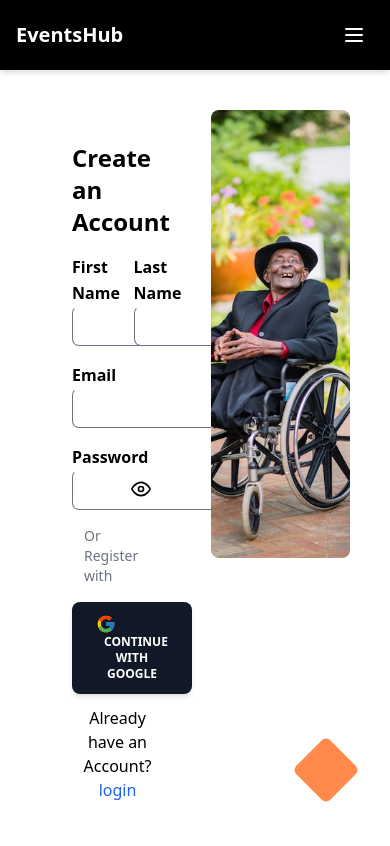
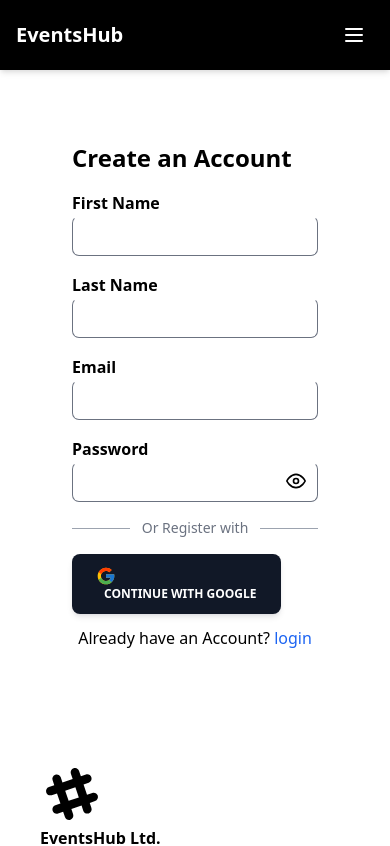
Before and after one commit to Braben/event-accessibility-guide, a React (Vite) app in the folder Client/: page /signup in a window 390 px wide. Shown: the top 846 px of the page. Built offline with nearby package versions, Linux system fonts and the light colour scheme.

Commit message:
password code

```diff
--- a/Client/src/pages/Login.jsx
+++ b/Client/src/pages/Login.jsx
@@ -22,53 +22,13 @@ const Login = () => {
   const [password, setPassword] = useState("");
   return (
     <div>
-      <div class="flex gap-4 p-10">
-        <div class="w-1/2 p-8 ">
-          <h4 className="font-bold text-2xl ">Welcome back</h4>
+      <div className="flex flex-col sm:flex-row gap-4 p-10">
+        {/* Left Section */}
+        <div className="w-full sm:w-1/2 p-8">
+          <h4 className="font-bold text-2xl">Welcome back</h4>
           <p className="mb-4 text-sm">Please enter your details to Login</p>
-          <div>
-            {/* Signup form */}
-            {/* <div className="flex justify-between gap-4 mb-4">
-              <div className="w-1/2">
-                <Typography
-                  as="label"
-                  htmlFor="FirstName"
-                  type="small"
-                  color="default"
-                  className="font-semibold"
-                >
-                  First Name
-                </Typography>
-                <Input
-                  id="firstName"
-                  type="text"
-                  value={firstName}
-                  placeholder="John"
-                  className="w-full placeholder:italic placeholder:text-slate-400  "
-                  onChange={(e) => setFirstName(e.target.value)}
-                />
-              </div>
 
-              <div className="w-1/2">
-                <Typography
-                  as="label"
-                  htmlFor="text2"
-                  type="small"
-                  color="default"
-                  className="font-semibold"
-                >
-                  Last Name
-                </Typography>
-                <Input
-                  id="LastName"
-                  type="text"
-                  value={lastName}
-                  placeholder="Doe"
-                  className="w-full placeholder:italic placeholder:text-slate-400"
-                  onChange={(e) => setLastName(e.target.value)}
-                />
-              </div>
-            </div> */}
+          {/* Email Input */}
           <div className="w-full mb-4">
             <Typography
               as="label"
@@ -88,6 +48,9 @@ const Login = () => {
               onChange={(e) => setEmail(e.target.value)}
             />
           </div>
+
+          {/* Password Input */}
+          {/* Password Input */}
           <div className="w-full relative mb-4">
             <Typography
               as="label"
@@ -100,29 +63,31 @@ const Login = () => {
             </Typography>
             <Input
               id="password"
-                type={showPassword ? "text" : "password"} // Toggle between text & password
+              type={showPassword ? "text" : "password"}
+              value={password}
               placeholder=""
               className="w-full placeholder:italic placeholder:text-slate-400 pr-10"
+              onChange={setPassword}
             />
-
-              {/* Eye Icon */}
+            {/* Toggle Password Visibility */}
             <button
               type="button"
               onClick={() => setShowPassword(!showPassword)}
-                className="absolute inset-y-0 right-3 top-6 flex items-center text-black stoke-"
+              className="absolute inset-y-0 right-3 top-6 flex items-center text-black"
             >
               {showPassword ? <FiEyeOff size={20} /> : <FiEye size={20} />}
             </button>
           </div>
-            <Button className="mt-2 font-bold  w-full">Login</Button>
+          <Button className="mt-2 font-bold w-full">Login</Button>
+
+          {/* Divider */}
           <div className="flex items-center w-full my-4">
             <div className="flex-1 border-t border-gray-400"></div>
-              <span className="px-3 text-sm text-gray-500 ">
-                Or Continue with
-              </span>
+            <span className="px-3 text-sm text-gray-500">Or Continue with</span>
             <div className="flex-1 border-t border-gray-400"></div>
           </div>
 
+          {/* Google Login */}
           <Button
             className="hover:bg-inherit hover:text-black"
             isFullWidth
@@ -133,6 +98,7 @@ const Login = () => {
             </span>{" "}
             Google
           </Button>
+
           <p className="text-center mt-3">
             Don't have an Account?{" "}
             <span>
@@ -142,19 +108,19 @@ const Login = () => {
             </span>
           </p>
         </div>
-        </div>
-        <div className=" w-1/2 relative">
-          {/* <div className="absolute inset-0 bg-gradient-to-b from-white/60 to-transparent pointer-events-none"></div> */}
+
+        {/* Right Section (Image) */}
+        <div className="w-full hidden sm:block sm:w-1/2 relative">
           <figure className="w-full h-full relative">
             <img
               src={groupPlusWheel}
               className="rounded-lg object-cover scale-x-[-1] w-full h-[24rem]"
             />
-            <div className="absolute inset-x-0 bottom-0 -translate-y-24 translate-x-6 text-white ">
+            <div className="absolute inset-x-0 bottom-0 -translate-y-24 translate-x-6 text-white">
               <h3 className="tracking-wide text-2xl font-bold">Welcome Back</h3>
-              <p>Continue your journey to make the world more accessible </p>
+              <p>Continue your journey to make the world more accessible</p>
             </div>
-            <div class="absolute -translate-y-10 rounded-md rotate-45 bg-blue-900 shadow-lg shadow-blue-500/30  bottom-3 -left-4  h-12 w-12"></div>
+            <div className="absolute -translate-y-10 rounded-md rotate-45 bg-blue-900 shadow-lg shadow-blue-500/30 bottom-3 -left-4 h-12 w-12"></div>
           </figure>
         </div>
       </div>
--- a/Client/src/pages/Signup.jsx
+++ b/Client/src/pages/Signup.jsx
@@ -23,14 +23,15 @@ const Signup = () => {
 
   return (
     <div>
-      <div class="flex gap-4 p-10">
-        <div class="w-1/2 p-8 ">
+      <div className="flex flex-col md:flex-row gap-4 p-10">
+        {/* Left Section (Form) */}
+        <div className="md:w-1/2 p-8">
           <h4 className="font-bold text-2xl mb-4">Create an Account</h4>
           <div>
             {/* Signup form */}
-            <div className="flex justify-between gap-4 mb-4">
-              {/* Left Input Field */}
-              <div className="w-1/2">
+            <div className="flex flex-col sm:flex-row justify-between gap-4 mb-4">
+              {/* First Name Input */}
+              <div className="w-full sm:w-1/2">
                 <Typography
                   as="label"
                   htmlFor="FirstName"
@@ -45,16 +46,16 @@ const Signup = () => {
                   type="text"
                   value={firstName}
                   placeholder="John"
-                  className="w-full placeholder:italic placeholder:text-slate-400  "
+                  className="w-full placeholder:italic placeholder:text-slate-400"
                   onChange={(e) => setFirstName(e.target.value)}
                 />
               </div>
 
-              {/* Right Input Field */}
-              <div className="w-1/2">
+              {/* Last Name Input */}
+              <div className="w-full sm:w-1/2">
                 <Typography
                   as="label"
-                  htmlFor="text2"
+                  htmlFor="LastName"
                   type="small"
                   color="default"
                   className="font-semibold"
@@ -71,10 +72,12 @@ const Signup = () => {
                 />
               </div>
             </div>
+
+            {/* Email Input */}
             <div className="w-full mb-4">
               <Typography
                 as="label"
-                htmlFor="text3"
+                htmlFor="email"
                 type="small"
                 color="default"
                 className="font-semibold"
@@ -90,6 +93,8 @@ const Signup = () => {
                 onChange={(e) => setEmail(e.target.value)}
               />
             </div>
+
+            {/* Password Input */}
             <div className="w-full relative mb-4">
               <Typography
                 as="label"
@@ -102,27 +107,27 @@ const Signup = () => {
               </Typography>
               <Input
                 id="password"
-                type={showPassword ? "text" : "password"} // Toggle between text & password
+                type={showPassword ? "text" : "password"}
                 value={password}
-                placeholder="Minimum length is 6 characters"
+                placeholder=""
                 className="w-full placeholder:italic placeholder:text-slate-400 pr-10"
-                onChange={setPassword}
+                onChange={(e) => setPassword(e.target.value)}
               />
-
-              {/* Eye Icon */}
+              {/* Toggle Password Visibility */}
               <button
                 type="button"
                 onClick={() => setShowPassword(!showPassword)}
-                className="absolute inset-y-0 right-3 top-6 flex items-center text-black stoke-"
+                className="absolute inset-y-0 right-3 top-6 flex items-center text-black"
               >
                 {showPassword ? <FiEyeOff size={20} /> : <FiEye size={20} />}
               </button>
             </div>
+
             <OnboardingModal />
-            {/* <Button className="mt-2 font-bold  w-full">Create Account</Button> */}
+
             <div className="flex items-center w-full my-4">
               <div className="flex-1 border-t border-gray-400"></div>
-              <span className="px-3 text-sm text-gray-500 ">
+              <span className="px-3 text-sm text-gray-500">
                 Or Register with
               </span>
               <div className="flex-1 border-t border-gray-400"></div>
@@ -135,9 +140,10 @@ const Signup = () => {
             >
               <span className="pr-2">
                 <FcGoogle size={20} />
-              </span>{" "}
-              Continue with google
+              </span>
+              Continue with Google
             </Button>
+
             <p className="text-center mt-3">
               Already have an Account?{" "}
               <span>
@@ -148,20 +154,21 @@ const Signup = () => {
             </p>
           </div>
         </div>
-        <div className=" w-1/2 relative">
-          {/* <div className="absolute inset-0 bg-gradient-to-b from-white/60 to-transparent pointer-events-none"></div> */}
+
+        {/* Right Section (Image) - Hidden on Mobile */}
+        <div className="hidden md:block md:w-1/2 relative">
           <figure className="w-full h-full relative">
             <img
               src={wheelchairImage}
               className="rounded-lg object-cover scale-x-[-1] w-full h-[28rem]"
             />
-            <div className="absolute inset-x-0 bottom-0 -translate-y-24 translate-x-6 text-white ">
+            <div className="absolute inset-x-0 bottom-0 -translate-y-24 translate-x-6 text-white">
               <h3 className="tracking-wide text-2xl font-bold">
                 Join Our Community
               </h3>
-              <p>Help us make the world more accessible to everyone </p>
+              <p>Help us make the world more accessible to everyone</p>
             </div>
-            <div class="absolute -translate-y-10 rounded-md rotate-45 bg-orange-400 bottom-0 right-0 h-12 w-12"></div>
+            <div className="absolute -translate-y-10 rounded-md rotate-45 bg-orange-400 bottom-0 right-0 h-12 w-12"></div>
           </figure>
         </div>
       </div>
```
Lines whose indentation alone changed are shown as unchanged.
